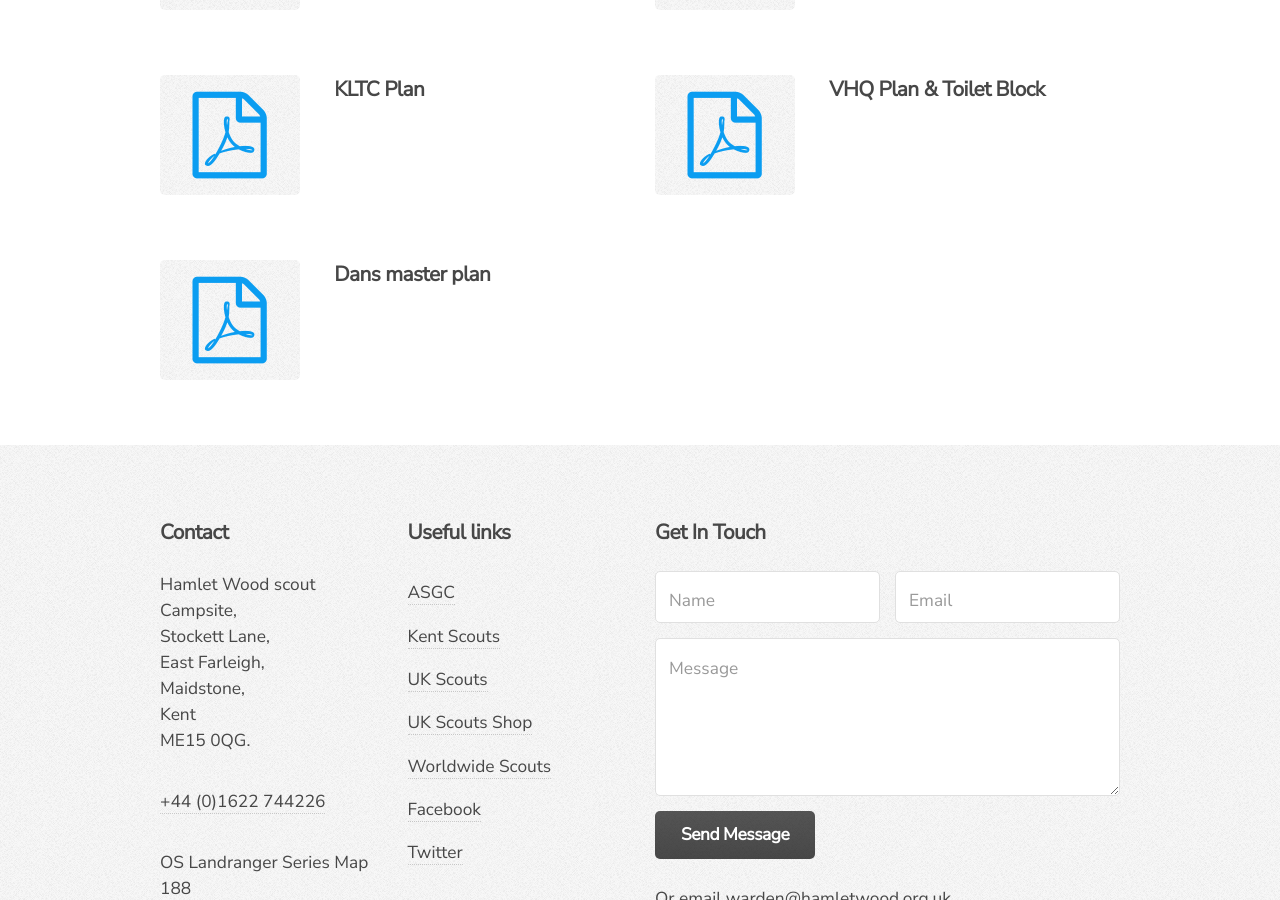
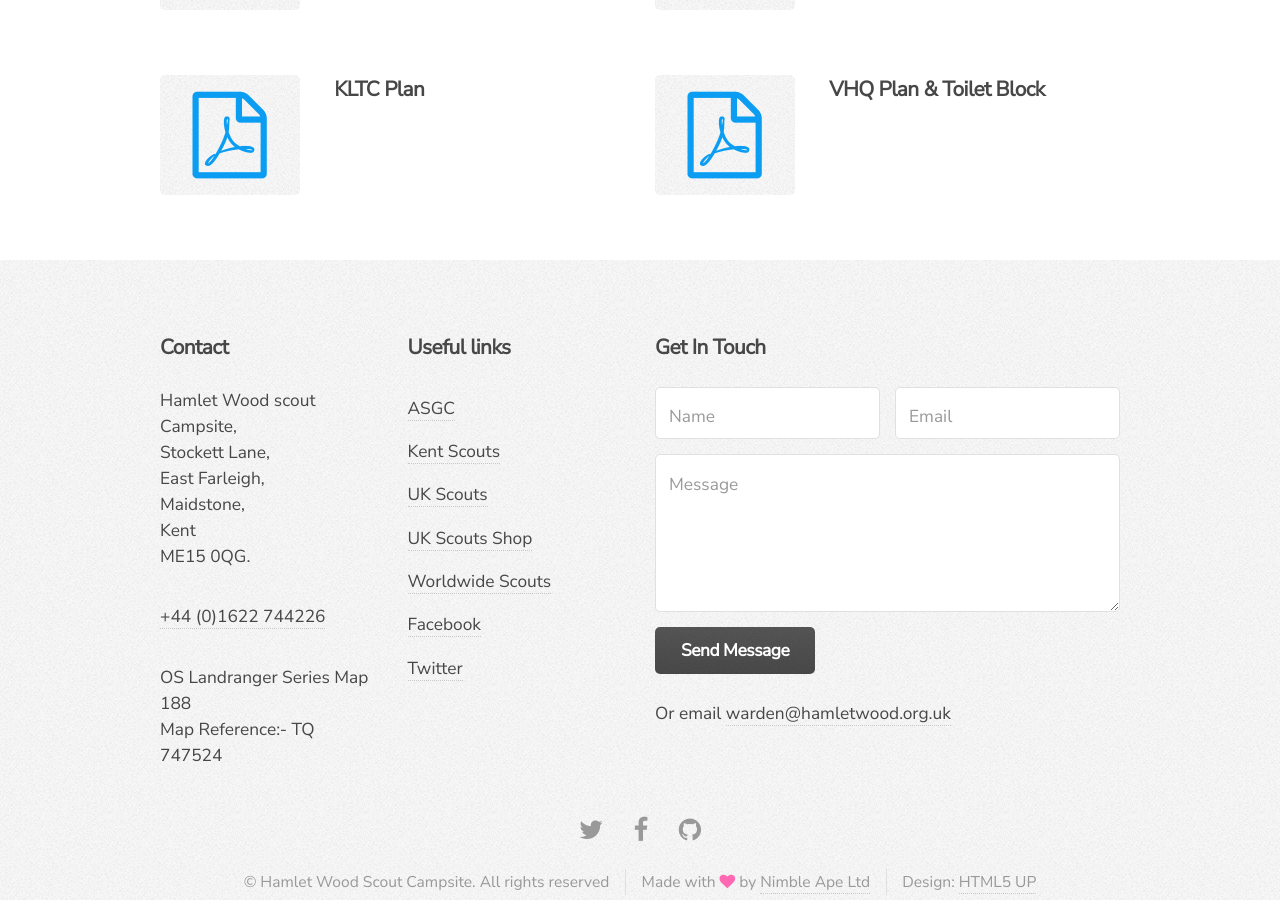
Before and after one commit to hamletwood/hamletwood.github.com, a Jekyll site: the page built from information/general-information.html, in a window 1280 px wide and 900 px high, scrolled down 856 px. Built offline with Jekyll 4.4.1, drawn with Linux system fonts in a browser that asks for light colours.

Commit message:
Update general.yml

```diff
--- a/_data/general.yml
+++ b/_data/general.yml
@@ -22,7 +22,3 @@
   description:
   url: /documents/general/vhq.pdf
   icon: file-pdf-o
-- title: Dans master plan
-  description:
-  url: /documents/general/vhq.pdf
-  icon: file-pdf-o
```
